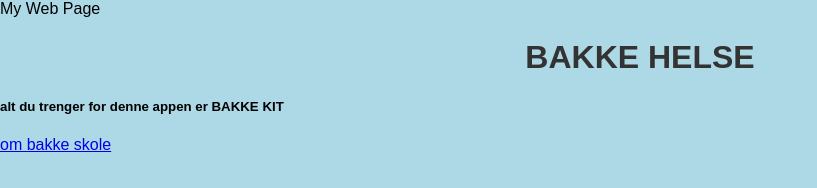
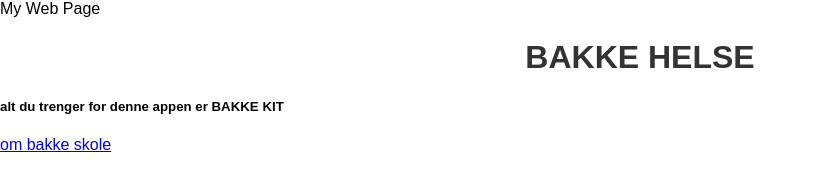
Before and after one commit to CKCYT/BAKKE-HELSE, a plain HTML site: page index.html in a window 1280 px wide. Shown: the whole page, without its empty margins (0-817 px from the left). Drawn offline with Linux system fonts and the light colour scheme.

Commit message:
Update Style.css

```diff
--- a/Style.css
+++ b/Style.css
@@ -1,6 +1,6 @@
 /* Change the background color for the entire page */
 body {
-    background-color: lightblue; /* Replace 'lightblue' with your desired color */
+    background-color: #F5; /* Replace 'lightblue' with your desired color */
     color: black; /* Adjust text color for better readability */
     font-family: Arial, sans-serif;
     margin: 0;
```
